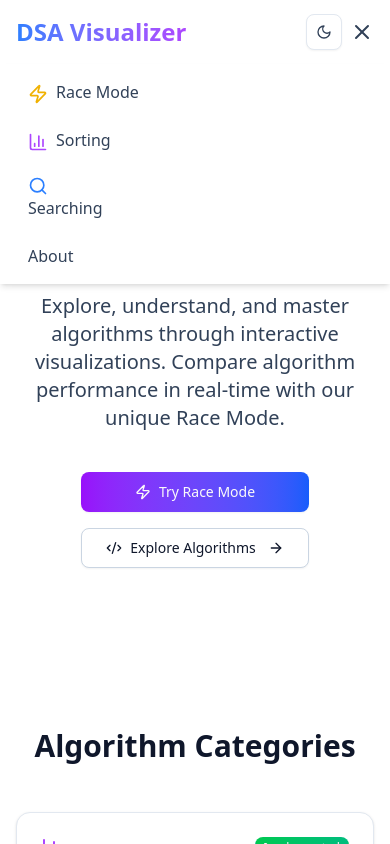
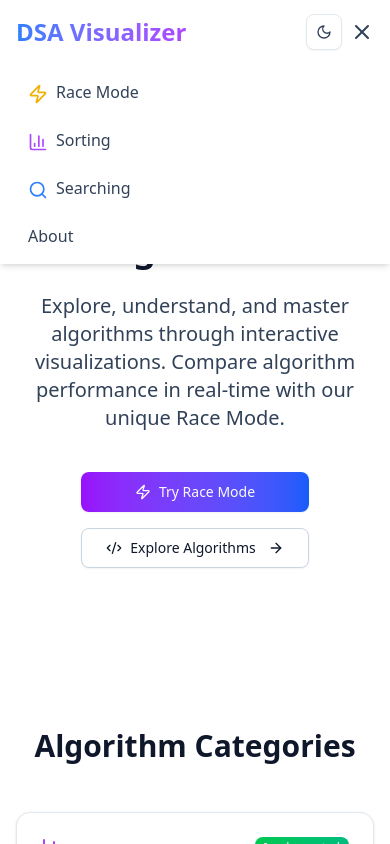
Before and after one commit to echoAbhinav/Dsa_Visualiser, a React (Vite) app: page / in a window 390 px wide. Both pictures are taken after a click on the button 362 px from the left and 32 px from the top of the page. Shown: the top 844 px of the page. Built offline with nearby package versions, Linux system fonts and the light colour scheme.

Commit message:
mobile layout fixed

```diff
--- a/src/Navbar.tsx
+++ b/src/Navbar.tsx
@@ -153,7 +153,7 @@ export default function Navbar() {
                   Sorting
                 </Link>
                 <Link to="/algorithms/searching" className="block text-slate-700 dark:text-white hover:bg-slate-100 dark:hover:bg-slate-800 px-3 py-2 rounded-md">
-                <Search className="h-5 w-5 mr-2 text-blue-500" />
+                <Search className="h-5 w-5 mr-2 inline-block text-blue-500" />
                   Searching
                 </Link>
 
```
